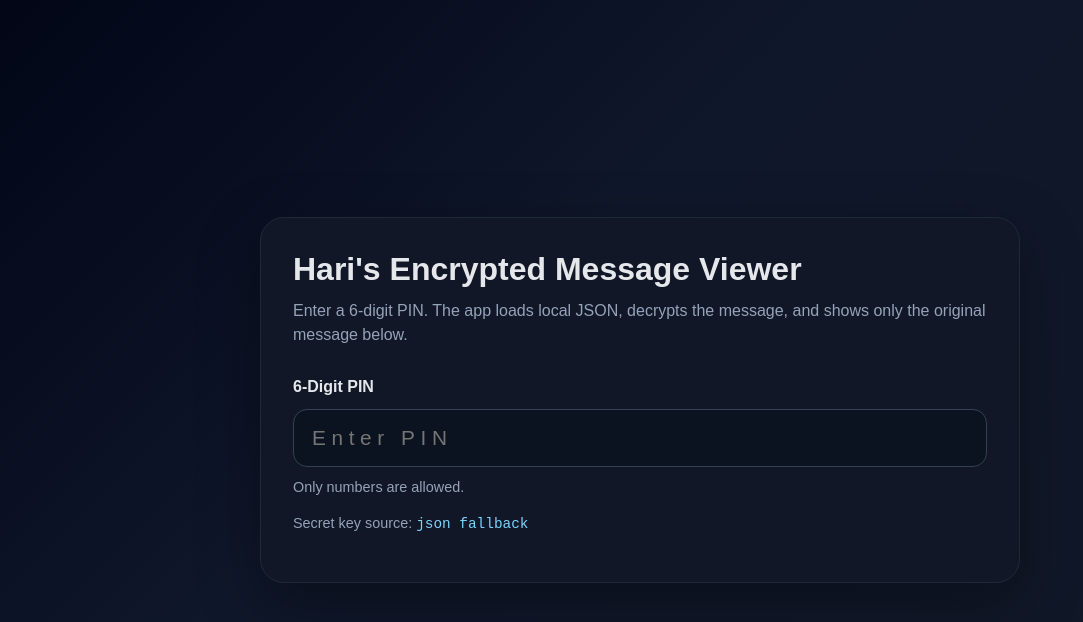
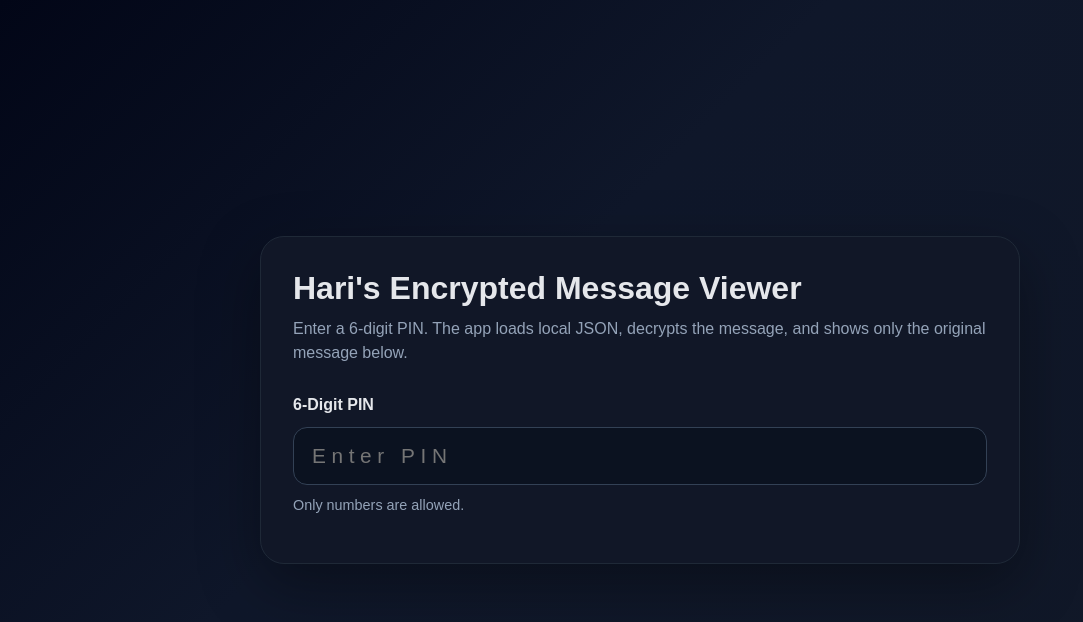
Before and after one commit to wiztechari/authenticated-pin-text-viewer, a React (Vite) app: page / in a window 1280 px wide. Shown: the top 622 px of the page, without its empty margins (0-1083 px from the left). Built offline with nearby package versions, Linux system fonts and the light colour scheme.

Commit message:
remove comments

```diff
--- a/src/App.jsx
+++ b/src/App.jsx
@@ -116,9 +116,6 @@ export default function App() {
             onChange={handleInputChange}
           />
           <p className="hint">Only numbers are allowed.</p>
-          <p className="hint">
-            Secret key source: <code>{querySecretKey ? 'query param' : 'json fallback'}</code>
-          </p>
         </div>
 
         {status.message && (
```
